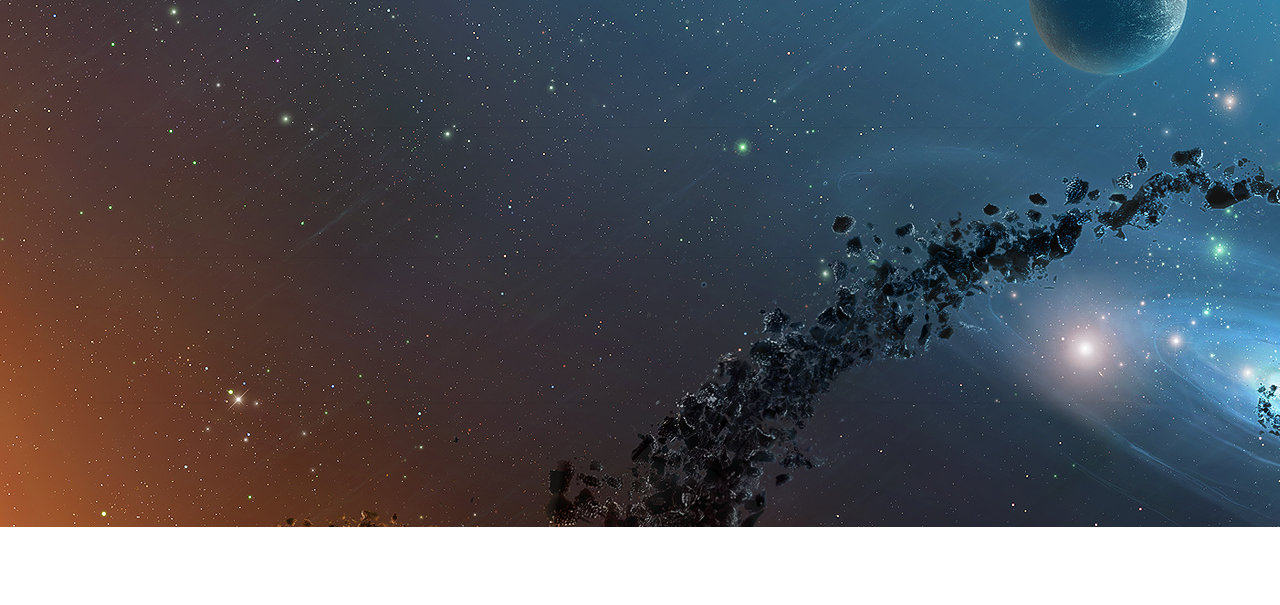
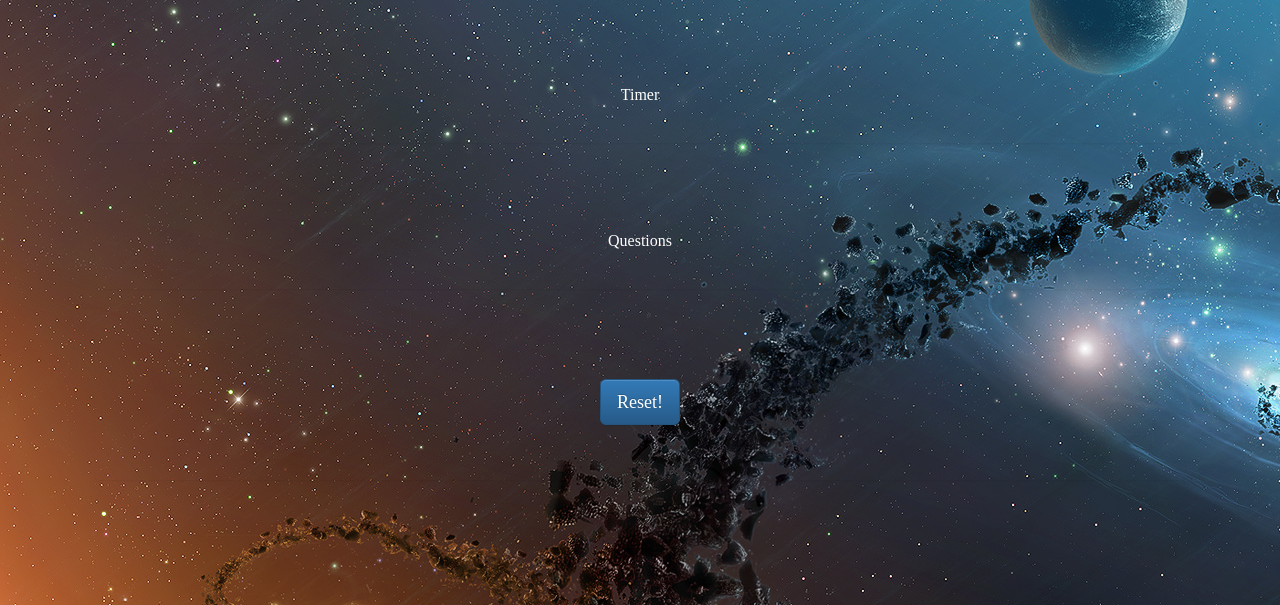
Before and after one commit to mtriantafellu/TriviaGame, a plain HTML site: page index.html in a window 1280 px wide. Both pictures are taken after a click on the button "Start!". Shown: the part 273-878 px from the top of the page. Before the commit the page ends 800 px from the top, so only its background shows below. Drawn offline with nearby package versions, Linux system fonts and the light colour scheme.

Commit message:
Start button working, revealing 3 panels upon click

```diff
--- a/assets/css/style.css
+++ b/assets/css/style.css
@@ -1,4 +1,5 @@
 .jumbotron {
+	color: #FFFFFF;
 	margin-top: 50px;
 	margin-bottom: 50px;
 	background-size: cover;
--- a/assets/javascript/game.js
+++ b/assets/javascript/game.js
@@ -13,6 +13,10 @@
 //on.Click display timer at top of panel - timer starts when start clicked
 //on.Click display reset button at bottom - resets entire page
 //Four questions with four possible answers
+//Create an object with questions and answers
+//Slot 0 for Questions, Slot 1-4 for answers
+//Pull slot 0 post in top
+//Pull slot 1-4 post below with 4 buttons
 
 //How to Show/Hide IDs:
 /*
@@ -21,6 +25,18 @@ To hide it: $("#myId").addClass('hidden');
 To toggle it: $("#myId").toggleClass('hidden');
 */
 
+$(document).ready(function() {
+
 $('#panelText').addClass('hidden');
 $('#timer').addClass('hidden');
 $('#resetBtn').addClass('hidden');
+
+$("#startBtn").on("click", function() {
+
+	$('#timer').removeClass('hidden')
+	$('#panelText').removeClass('hidden')
+	$('#resetBtn').removeClass('hidden')
+
+	});	// End startBtn
+
+}); // End document.ready
--- a/index.html
+++ b/index.html
@@ -40,7 +40,7 @@
 	  <br>
 	  <br>
 	  	<div>
-	  	<p><a class="btn btn-primary btn-lg" id="startBtn" href="#" role="button">Start!</a></p>
+	  	<p><a id="startBtn" class="btn btn-primary btn-lg" href="#" role="button">Start!</a></p>
 		</div>
 
 	<div class="panel panel-default">
@@ -57,7 +57,7 @@
 
 	<div class="panel panel-default">
  		<div class="panel-body">
-			<p><a class="btn btn-primary btn-lg" id="resetBtn" href="#" role="button">Reset!</a></p>
+			<p><a id="resetBtn" class="btn btn-primary btn-lg" href="#" role="button">Reset!</a></p>
   		</div>
 	</div> <!-- End Reset Button -->
 
```
